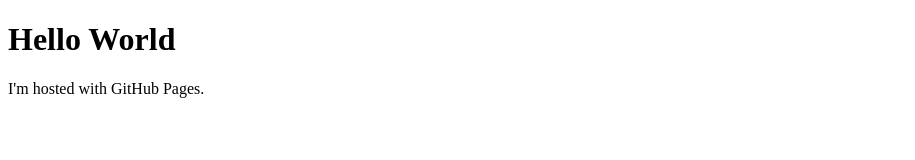
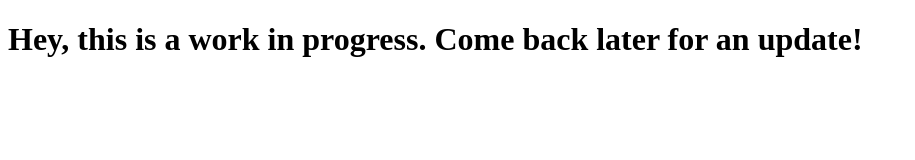
Before and after one commit to Swift-Kevin/swift-kevin.github.io, a plain HTML site: page index.html in a window 1280 px wide. Shown: the whole page, without its empty margins (0-915 px from the left). Drawn offline with Linux system fonts and the light colour scheme.

Commit message:
Update index.html

```diff
--- a/index.html
+++ b/index.html
@@ -1,7 +1,6 @@
 <!DOCTYPE html>
 <html>
 <body>
-    <h1>Hello World</h1>
-    <p>I'm hosted with GitHub Pages.</p>
+    <h1>Hey, this is a work in progress. Come back later for an update!</h1>
 </body>
 </html>
```
